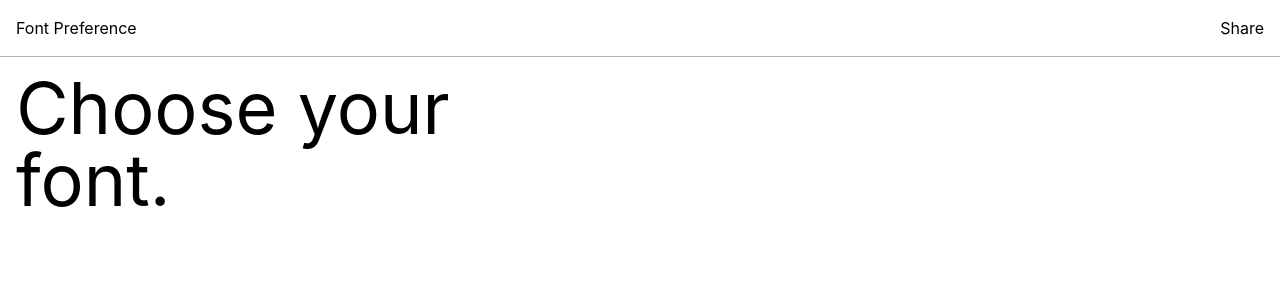
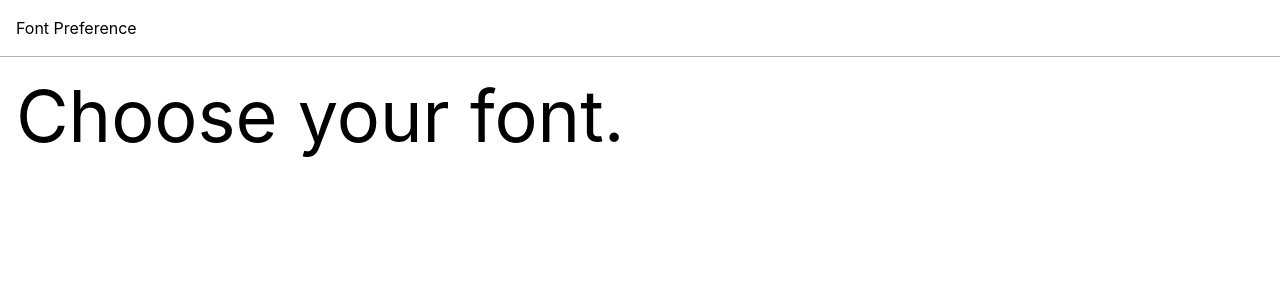
Before and after one commit to Computational-Creativity-Lab/Crowdsourcing-Font-Preferences, a Next.js app: page / in a window 1280 px wide. Shown: the top 300 px of the page. Built offline with nearby package versions, Linux system fonts and the light colour scheme; a web font is replaced by a local one.

Commit message:
add exit modal

```diff
--- a/src/components/layout/Navbar.js
+++ b/src/components/layout/Navbar.js
@@ -1,34 +1,78 @@
-import React from "react";
-import { motion } from "framer-motion";
+import React, { useState } from "react";
+import { motion, AnimatePresence } from "framer-motion";
 import Link from "next/link";
 
 export default function Navbar(props) {
+  const [exitModal, setExitModal] = useState(false);
   return (
+    <>
+      <AnimatePresence>
+        {exitModal && (
           <motion.div
-      className={`fixed w-full grid px-4 py-5 grid-cols-2 border-b sm:border-solid ${
+            initial={{ opacity: 0 }}
+            animate={{ opacity: 1 }}
+            exit={{ opacity: 0 }}
+            transition={{ ease: [0.16, 1, 0.3, 1], duration: 0.5 }}
+            class="absolute bg-[rgba(255,255,255,.2)] backdrop-blur-sm w-full h-full z-10"
+          ></motion.div>
+        )}
+      </AnimatePresence>
+      <div
+        className={`fixed w-full grid px-4 py-5 grid-cols-2 border-b sm:border-solid z-10 ${
           props.isBlack
             ? "border-[rgba(0,0,0,.3)]"
             : "border-[rgba(255,255,255,.3)]"
         }`}
+        onMouseLeave={() => setExitModal(false)}
       >
-      <Link href="/">
         <p
-          className={`cursor-pointer flex justify-self-start hover:opacity-50 ${
+          className={`cursor-default flex justify-self-start ${
             props.isBlack ? "text-black" : "text-white"
           }`}
         >
           Font Preference
         </p>
-      </Link>
-      <Link href="/">
+
+        <div className="flex justify-self-end">
           <p
-          className={`cursor-pointer flex justify-self-end hover:opacity-50 ${
+            onClick={() => setExitModal(!exitModal)}
+            className={`cursor-pointer  hover:opacity-50 ${
               props.isBlack ? "text-black" : "text-white"
             }`}
           >
             {props.rightLink}
           </p>
+          <AnimatePresence>
+            {exitModal && (
+              <motion.div
+                initial={{ opacity: 0, scale: 0.95 }}
+                animate={{ opacity: 1, scale: 1 }}
+                exit={{ opacity: 0, scale: 0.95 }}
+                transition={{ ease: [0.16, 1, 0.3, 1], duration: 0.5 }}
+                className="absolute right-2 top-12 text-base bg-white w-[300px] bg-zinc-900 rounded-xl p-4 drop-shadow-2xl origin-top-right"
+              >
+                <p className="text-white">
+                  Are you sure you want to exit this page? Your work will not be
+                  saved.
+                </p>
+                <div class="grid grid-cols-2 gap-2 mt-4">
+                  <button
+                    onClick={() => setExitModal(false)}
+                    class="p-2 bg-[rgba(255,255,255,.05)] rounded-full text-white"
+                  >
+                    Go back
+                  </button>
+                  <Link href="/">
+                    <button class="p-2 bg-[rgba(255,0,0,.1)] rounded-full text-[rgba(255,20,20)]">
+                      Exit
+                    </button>
                   </Link>
+                </div>
               </motion.div>
+            )}
+          </AnimatePresence>
+        </div>
+      </div>
+    </>
   );
 }
--- a/src/pages/index.js
+++ b/src/pages/index.js
@@ -21,12 +21,10 @@ export default function Home() {
       <CustomCursor />
       <HeadComp />
       <GlobalContainer>
-        <Navbar rightLink="Share" isBlack={true} />
-        <Container>
-          <h1 className="px-4 py-4 text-7xl border-2 border-gray-900">
-            Choose your font.
-          </h1>
-        </Container>
+        <Navbar isBlack={true} />
+        <h1 className="px-4 py-4 text-7xl border-2 border-gray-900 pt-20">
+          Choose your font.
+        </h1>
       </GlobalContainer>
     </motion.main>
   );
```
Also changed, not shown: src/pages/datavis.js (+0 -8 lines). Lines whose indentation alone changed are shown as unchanged.
